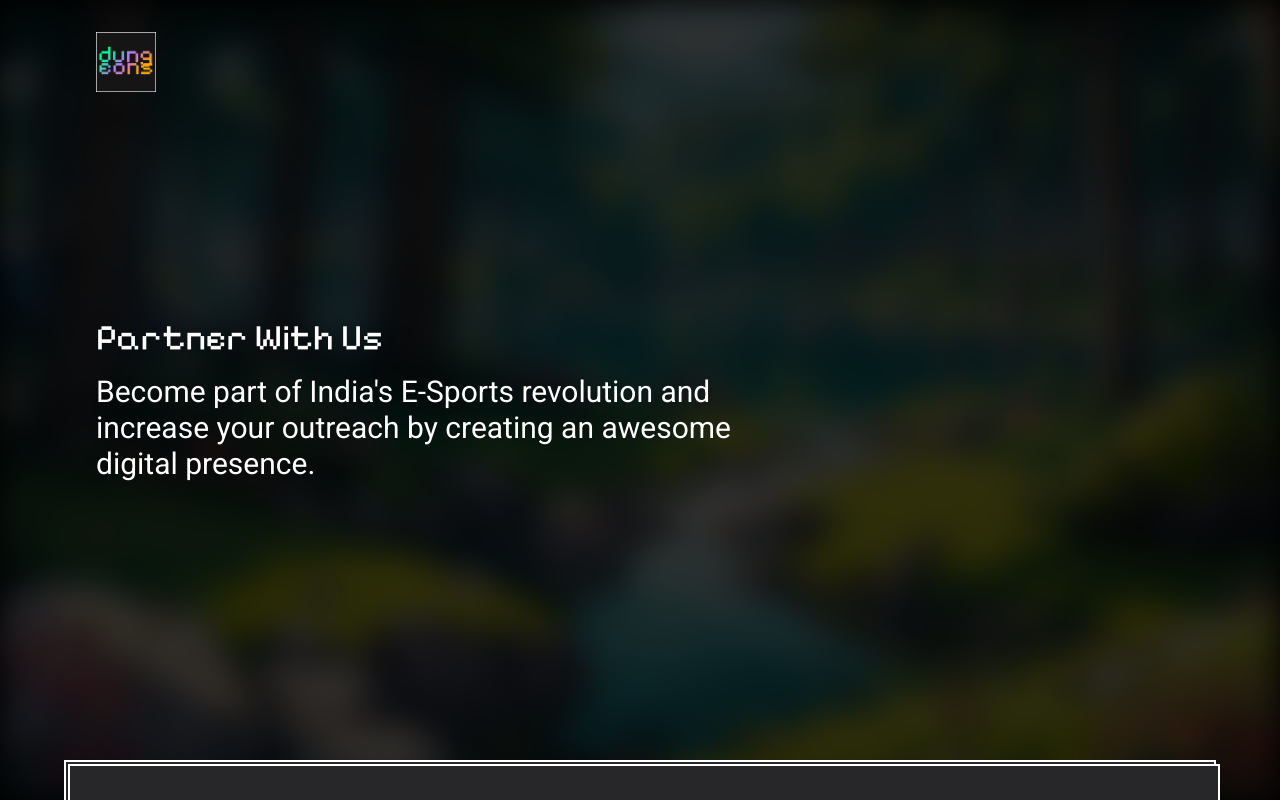
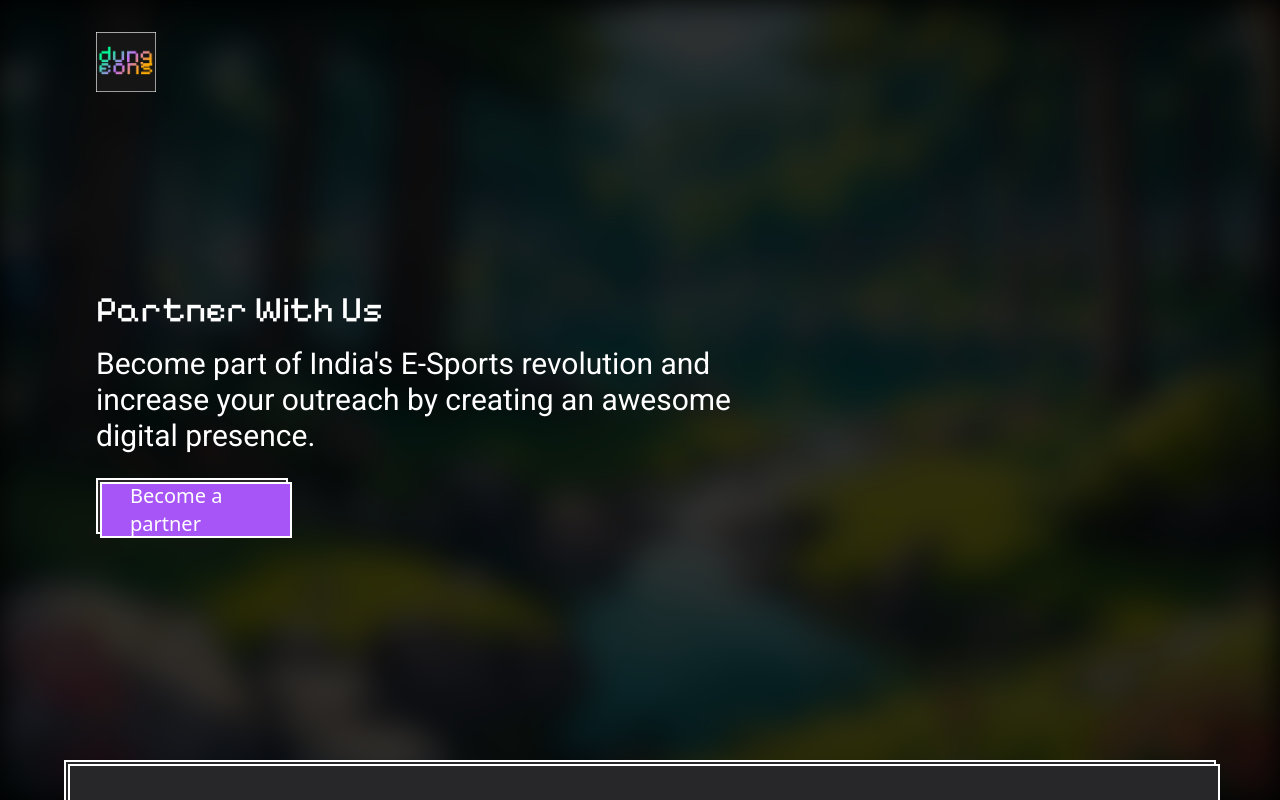
Before and after one commit to dungeons-sports/dungeon-entertainments, a Next.js app: page /partner in a window 1280 px wide. Shown: the top 800 px of the page. Built offline with nearby package versions, Linux system fonts and the light colour scheme.

Commit message:
Added SignUp URL

```diff
--- a/src/app/page.tsx
+++ b/src/app/page.tsx
@@ -12,12 +12,20 @@ export default function Home() {
 	};
 
 	const openRegister = () => {
-		openUrl('https://dungeon-console.web.app/register');
+		openUrl('https://dungeon-console.web.app/signup?isPartner=true');
 	};
 
-  const openConnectWithUs = () => {
-    router.push("/partner"); // Navigate to the 'About' page
-  };
+	const openLogin = () => {
+		openUrl('https://dungeon-console.web.app/login');
+	}
+
+	const openSignup = () => {
+		openUrl('https://dungeon-console.web.app/signup');
+	}
+
+	const openConnectWithUs = () => {
+		router.push('/partner'); // Navigate to the 'About' page
+	};
 
 	return (
 		<div className="flex flex-col">
@@ -35,17 +43,17 @@ export default function Home() {
 					<div className="flex flex-row justify-between items-start">
 						<img alt="icon" src="/assets/Icon.png" width="60" height="60" />
 						<div className="flex space-x-4">
-							{/* <div
+							<div
 								className="text-xl text-white px-3 py-2 cursor-pointer"
-								onClick={openAuthentication}
+								onClick={openLogin}
 							>
 								Login
 							</div>
-							<div onClick={openAuthentication} className='cursor-pointer'>
+							<div onClick={openSignup} className='cursor-pointer'>
 								<StackContainer width="w-24" height={'h-10'}>
 									<div className="text-mg text-white">Sign-up</div>
 								</StackContainer>
-							</div> */}
+							</div>
 						</div>
 					</div>
 
@@ -102,10 +110,18 @@ export default function Home() {
 								<div className="ps-2">Colab and compete</div>
 							</div>
 							<div className="pt-4"></div>
-							<div className='flex flex-wrap'>
-								<img src="/assets/googleplay.png" alt="google play" className='w-34 h-20 mb-4'/>
-								<div className='ml-4'></div>
-								<img src="/assets/appstore.png" alt="google play" className='w-34 h-20'/>
+							<div className="flex flex-wrap">
+								<img
+									src="/assets/googleplay.png"
+									alt="google play"
+									className="w-34 h-20 mb-4"
+								/>
+								<div className="ml-4"></div>
+								<img
+									src="/assets/appstore.png"
+									alt="google play"
+									className="w-34 h-20"
+								/>
 							</div>
 						</div>
 					</div>
--- a/src/app/partner/page.tsx
+++ b/src/app/partner/page.tsx
@@ -10,6 +10,11 @@ export default function Partner() {
 	const openUrl = (url: string) => {
 		window.location.href = url;
 	};
+
+	const openRegister = () => {
+		openUrl('https://dungeon-console.web.app/signup?isPartner=true');
+	};
+
 
 	const openConnectWithUs = () => {
 		openUrl('https://dungeon-console.web.app/connect');
@@ -40,13 +45,13 @@ export default function Partner() {
 							<br />
 							digital presence.
 						</div>
-						{/* <StackButton
-							content="Get started"
+						<StackButton
+							content="Become a partner"
 							bgColor="bg-purple-500"
 							textColor="text-white"
 							width="w-40 sm:w-48"
-							onClick={() => {}}
-						/> */}
+							onClick={openRegister}
+						/>
 					</div>
 				</div>
 			</div>
```
